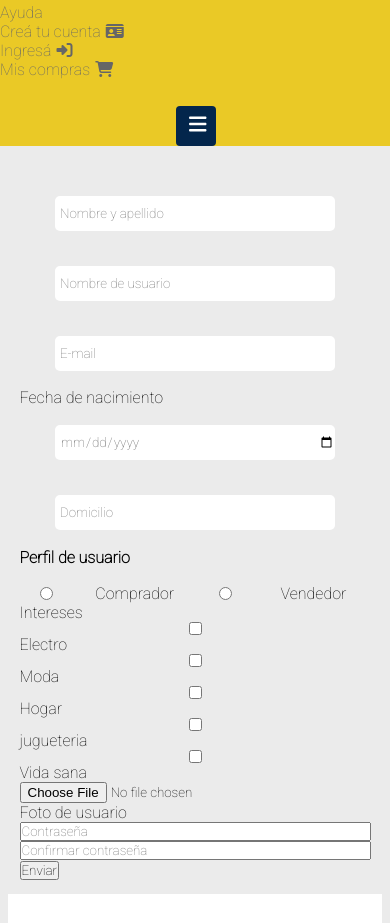
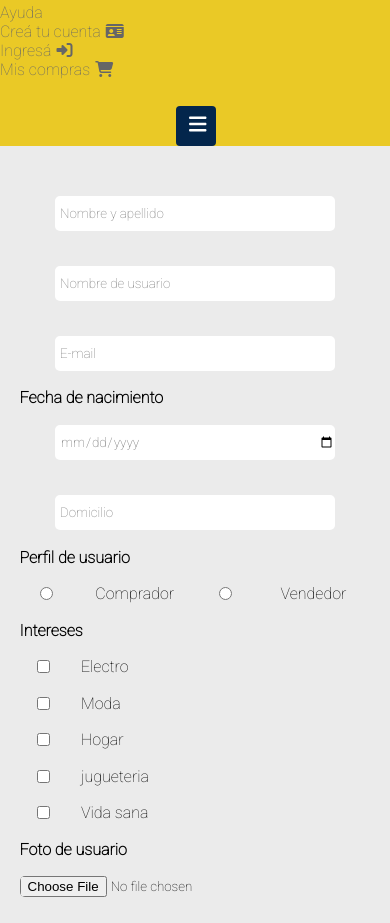
Before and after one commit to serincubus/mercadoliebre, a website: page views/register.html in a window 390 px wide. Shown: the part 139-1062 px from the top of the page. Drawn offline with Linux system fonts and the light colour scheme.

Commit message:
version mobile terminada

```diff
--- a/public/css/register.css
+++ b/public/css/register.css
@@ -1,28 +1,19 @@
 .lupa{
-
     display: block;
     font-size: 16px;
     padding: 5px;
     width: 30px;
     height: 30px;
     position: absolute;
-    left: 145px;
-    top: 85px;
+    left: 292px;
+    top: 26px;
     align-items: end;
-
-
 }
-
-
-
 
 .ordenar_form{
 display: flex;
 flex-direction: column;
-
 }
-
-
 
 
 .input_mobile{
@@ -54,6 +45,7 @@ input[type="radio"] {
 .perfil_comprador_vendedor{
     display: flex;
     justify-content: space-between;
+    margin-bottom: 5%;
 }
 
 .radio_perfil_usuario{
@@ -61,3 +53,31 @@ input[type="radio"] {
     width: 50vw;
     justify-content: space-around
 }
+
+label p{
+    font-weight: bolder;
+    }
+
+.checkbox{
+    display: flex;
+    width: 40%;
+    margin-top: 5%;
+    margin-bottom: 5%;
+    margin-left: 5%;
+
+}
+
+.checkbox p{
+    margin-left: 22%;
+
+}
+
+.boton_carga_foto{
+    margin-top: 5%;
+    margin-bottom: 5%;
+    border-radius: 5px;
+}
+
+.submit_boton p{
+    font-weight: bolder;
+}
--- a/views/register.html
+++ b/views/register.html
@@ -55,7 +55,7 @@
             <input class="input_mobile" type="text" name="usuario" placeholder="Nombre de usuario"></input>
             <input class="input_mobile" type="email" name="correo" placeholder="E-mail">
 
-        <label for="fn">Fecha de nacimiento</label>
+        <label for="fn"><p>Fecha de nacimiento</p></label>
             <input class="input_mobile" type="date" name="nacimiento" id="fn">
 
             <input class="input_mobile" type="text" name="domicilio" placeholder="Domicilio">
@@ -73,18 +73,35 @@
             </div>
 
           </div>
+          <div>
+          <label for="intereses"><p>Intereses</p></label>
+          <div class="intereses_checkbox">
+            <div class="checkbox">
+              <input type="checkbox" name="intereses" id="intereses"><p>Electro</p>
+            </div>
 
-            <label for="intereses">Intereses</label>
-            <input type="checkbox" name="intereses" id="intereses">Electro
-            <input type="checkbox" name="intereses" id="intereses">Moda
-            <input type="checkbox" name="intereses" id="intereses">Hogar
-            <input type="checkbox" name="intereses" id="intereses">jugueteria
-            <input type="checkbox" name="intereses" id="intereses">Vida sana
+            <div class="checkbox">
+            <input type="checkbox" name="intereses" id="intereses"><p>Moda</p>
+            </div>
 
-            <input type="file" name="foto" accept=".jpg">Foto de usuario
-            <input type="password" name="contraseña" placeholder="Contraseña">
-            <input type="password" name="contraseña" placeholder="Confirmar contraseña">
-            <a href="home.html"><button type="submit">Enviar</button></a>
+            <div class="checkbox">
+            <input type="checkbox" name="intereses" id="intereses"><p>Hogar</p>
+            </div>
+
+            <div class="checkbox">
+            <input type="checkbox" name="intereses" id="intereses"><p>jugueteria</p>
+            </div>
+
+            <div class="checkbox">
+            <input type="checkbox" name="intereses" id="intereses"><p>Vida sana</p>
+            </div>
+          </div>
+          <label for="foto"><p>Foto de usuario</p></label>
+          <input type="file" name="foto" accept=".jpg" class="boton_carga_foto">
+
+            <input type="password" name="contraseña" placeholder="Contraseña" class="input_mobile">
+            <input type="password" name="contraseña" placeholder="Confirmar contraseña" class="input_mobile">
+            <a href="home.html"><button type="submit" class="submit_boton"><p>Enviar</p></button></a>
 
 
 
```
